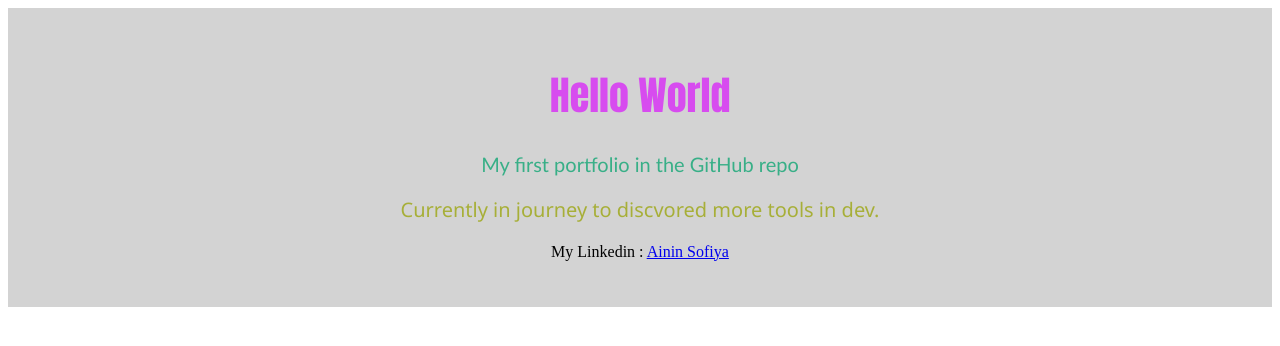
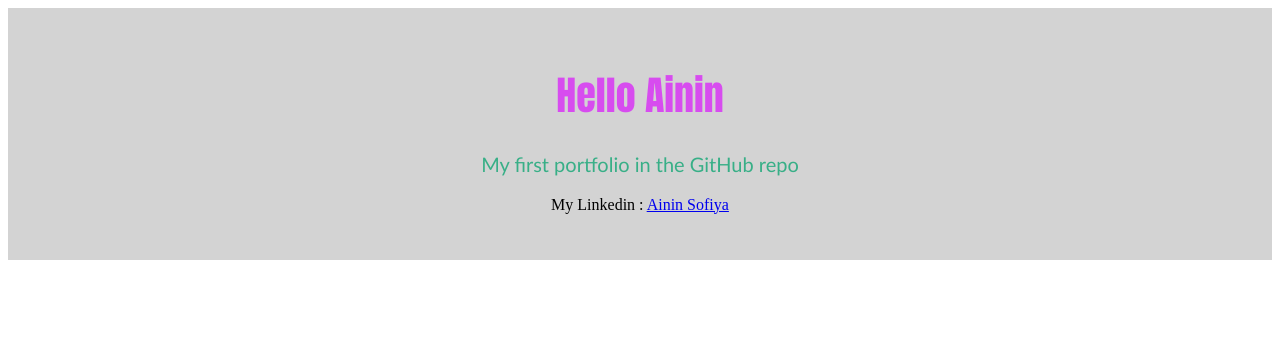
Before and after one commit to annsfyadev/simple-self-portfolio, a plain HTML site: page index.html in a window 1280 px wide. Drawn offline with Linux system fonts and the light colour scheme.

Commit message:
1. Make changes on line 12 & 15

```diff
--- a/index.html
+++ b/index.html
@@ -9,10 +9,10 @@
 </head>
 <body >
 <div class="container">
-    <h1 class="title">Hello World</h1>
+    <h1 class="title">Hello Ainin</h1>
     <p id="desc">My first portfolio in the GitHub repo</p>
 
-    <p id="gist">Currently in journey to discvored more tools in dev.</p>
+    <!-- <p id="gist">Currently in journey to discvored more tools in dev.</p> -->
 
     <p>My Linkedin : <a href="https://www.linkedin.com/in/ainin-sofiya-/" target="_blank">Ainin Sofiya</a></p>
 
```
